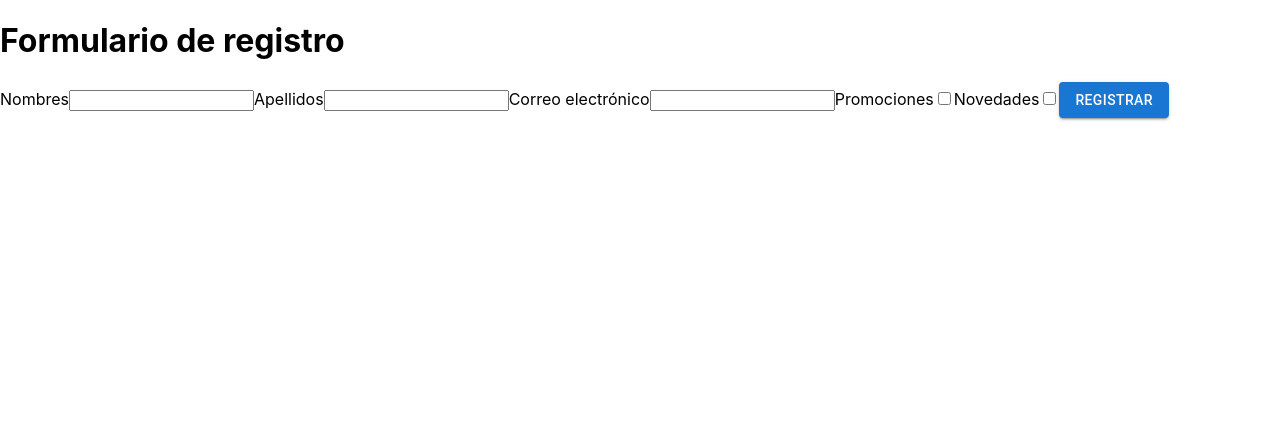
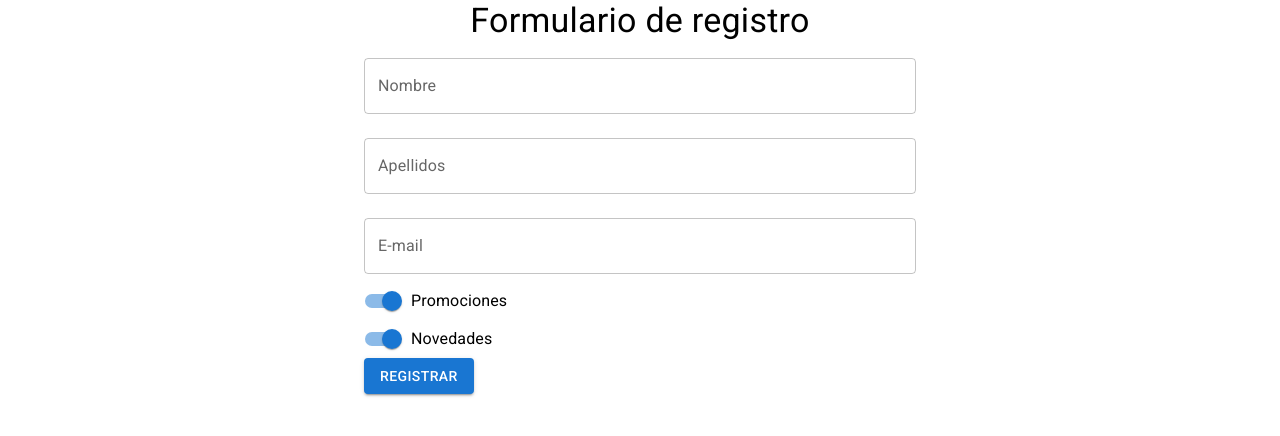
Before and after one commit to kevinmadrid-dev/react-form-materialui, a React (Create React App) app: page / in a window 1280 px wide. Shown: the top 436 px of the page. Built offline with nearby package versions, Linux system fonts and the light colour scheme.

Commit message:
feat: :zap: Se terminó de importar los iconos de MUI

```diff
--- a/public/index.html
+++ b/public/index.html
@@ -22,6 +22,11 @@
       Learn how to configure a non-root public URL by running `npm run build`.
     -->
     <title>Formulario registro</title>
+
+    <link
+      rel="stylesheet"
+      href="https://fonts.googleapis.com/css?family=Roboto:300,400,500,700&display=swap"
+    />
   </head>
   <body>
     <noscript>You need to enable JavaScript to run this app.</noscript>
--- a/src/App.js
+++ b/src/App.js
@@ -1,14 +1,18 @@
 import "./App.css"
+import { Container, Typography } from "@mui/material"
 import FormSignUp from "./components/FormSignUp.jsx"
 
 function App() {
   return (
     //Eliminar el "div", porque react permite tener un solo elemento padre (Fragment)
     //La etiqueta vacía permite trabajar con diferentes estilos css
-    <>
-      <h1>Formulario de registro</h1>
+    <Container component="section" maxWidth="sm">
+      <Typography variant="h4" align="center" component="h1">
+        Formulario de registro
+      </Typography>
+
       <FormSignUp />
-    </>
+    </Container>
   )
 }
 
--- a/src/components/FormSignUp.jsx
+++ b/src/components/FormSignUp.jsx
@@ -1,22 +1,45 @@
-import Button from "@mui/material/Button"
+import {
+  Button,
+  TextField,
+  Switch,
+  FormGroup,
+  FormControlLabel
+} from "@mui/material"
 
 function FormSignUp() {
   return (
     <form>
-      <label>Nombres</label>
-      <input type="text" />
+      <TextField
+        id="name"
+        label="Nombre"
+        variant="outlined"
+        fullWidth
+        margin="normal"
+      />
 
-      <label>Apellidos</label>
-      <input type="text" />
+      <TextField
+        id="last-name"
+        label="Apellidos"
+        variant="outlined"
+        fullWidth
+        margin="normal"
+      />
 
-      <label>Correo electrónico</label>
-      <input type="email" />
+      <TextField
+        id="e-mail"
+        label="E-mail"
+        variant="outlined"
+        fullWidth
+        margin="normal"
+      />
 
-      <label>Promociones</label>
-      <input type="checkbox" />
+      <FormGroup>
+        <FormControlLabel control={<Switch defaultChecked />} label="Promociones" />
+      </FormGroup>
 
-      <label>Novedades</label>
-      <input type="checkbox" />
+      <FormGroup>
+        <FormControlLabel control={<Switch defaultChecked />} label="Novedades" />
+      </FormGroup>
 
       <Button variant="contained">Registrar</Button>
     </form>
```
